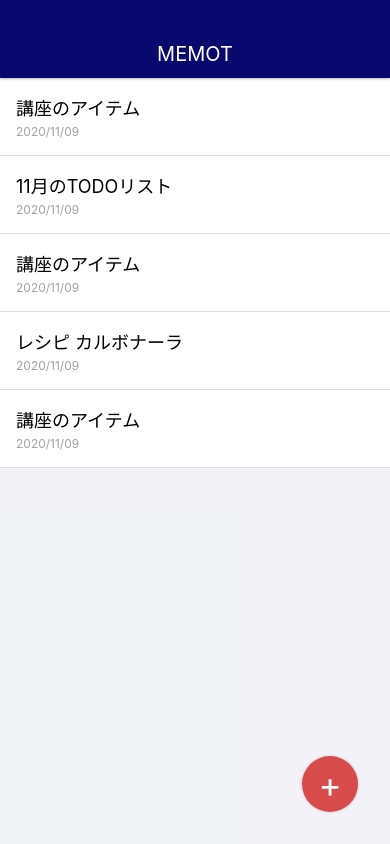
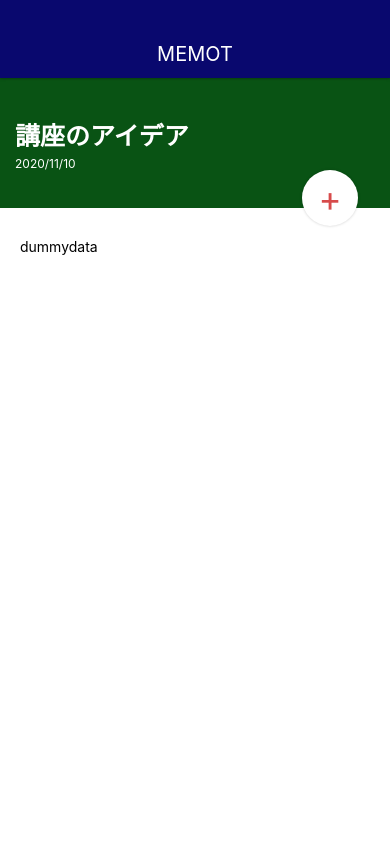
Before and after one commit to DangRyubi/MemoApp, a React Native app: screen / in a window 390 px wide. Built offline with nearby package versions, Linux system fonts and the light colour scheme.

Commit message:
Style MemoDetailScreen

```diff
--- a/App.js
+++ b/App.js
@@ -1,7 +1,7 @@
 import React from 'react';
 import { StyleSheet, View } from 'react-native';
 
-import MemoListScreen from './src/screens/MemoListScreen';
+import MemoDetailScreen from './src/screens/MemoDetailScreen';
 import Appbar from './src/components/AppBar';
 
 export default class App extends React.Component {
@@ -9,7 +9,7 @@
     return (
       <View style={styles.container}>
         <Appbar />
-        <MemoListScreen />
+        <MemoDetailScreen />
       </View>
     );
   }
--- a/src/elements/CircleButton.js
+++ b/src/elements/CircleButton.js
@@ -3,9 +3,19 @@
 
 class CircleButton extends React.Component {
   render() {
-    return (
-      <View style={styles.circleButton}>
-        <Text style={styles.circleButtonTitle}>
+    const { style, color } = this.props;
+
+    let bgColor = '#D74B4B';
+    let textColor = '#FFF';
+
+    if (color === 'white') {
+      bgColor = '#FFF';
+      textColor = '#D74B4B';
+    }
+
+    return ( // 左、右順で上書き
+      <View style={[styles.circleButton, style, { backgroundColor: bgColor }]}>
+        <Text style={[styles.circleButtonTitle, { color: textColor }]}>
           {this.props.children}
         </Text>
       </View>
@@ -20,7 +30,6 @@
     right: 32,
     width: 56,
     height: 56,
-    backgroundColor: '#D74B4B',
     alignItems: 'center',
     justifyContent: 'center',
     borderRadius: 28,
--- /dev/null
+++ b/src/screens/MemoDetailScreen.js
@@ -0,0 +1,63 @@
+import React from 'react';
+import { StyleSheet, View, Text } from 'react-native';
+
+import CircleButton from '../elements/CircleButton';
+
+class MemoDetailScreen extends React.Component {
+  render() {
+    return (
+      <View style={styles.container}>
+        <View style={styles.memoHeader}>
+          <View>
+            <Text style={styles.memoHeaderTitle}>講座のアイデア</Text>
+            <Text style={styles.memoHeaderDate}>2020/11/10</Text>
+          </View>
+        </View>
+
+        <View style={styles.memoContent}>
+          <Text>
+            dummydata
+          </Text>
+        </View>
+
+        <CircleButton color="white" style={styles.editButton}>+</CircleButton>
+      </View>
+    );
+  }
+}
+
+const styles = StyleSheet.create({
+  container: {
+    flex: 1,
+    width: '100%',
+  },
+  memoHeader: {
+    height: 130,
+    backgroundColor: '#095314',
+    justifyContent: 'center',
+    paddingLeft: 15,
+  },
+  memoHeaderTitle: {
+    fontSize: 25,
+    color: '#FFF',
+    fontWeight: 'bold',
+    marginBottom: 4,
+  },
+  memoHeaderDate: {
+    fontSize: 12,
+    color: '#fff',
+  },
+  memoContent: {
+    paddingTop: 30,
+    paddingLeft: 20,
+    paddingRight: 20,
+    paddingBottom: 20,
+    backgroundColor: '#fff',
+    flex: 1,
+  },
+  editButton: {
+    top: '12%',
+  },
+});
+
+export default MemoDetailScreen;
```
